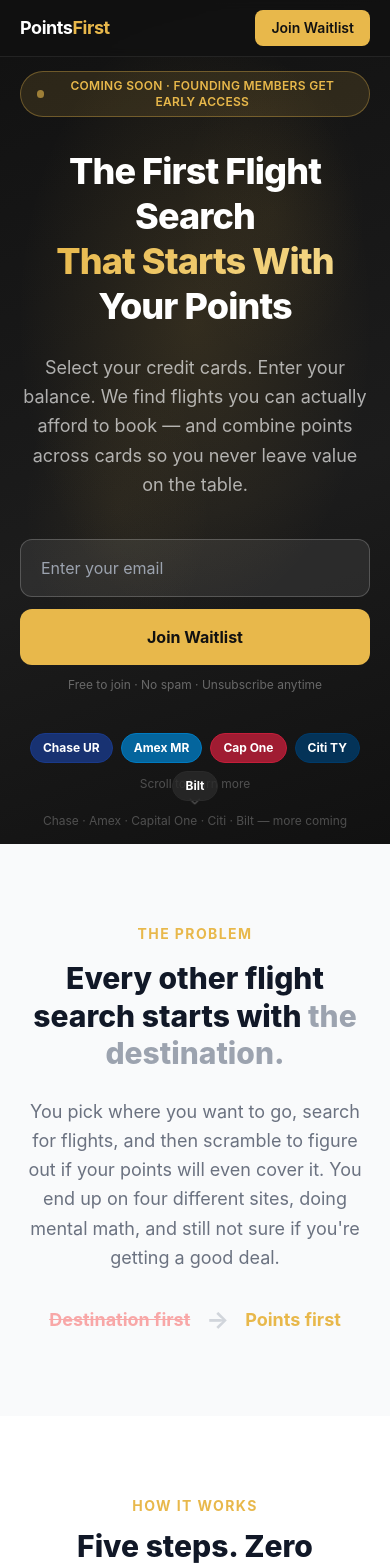
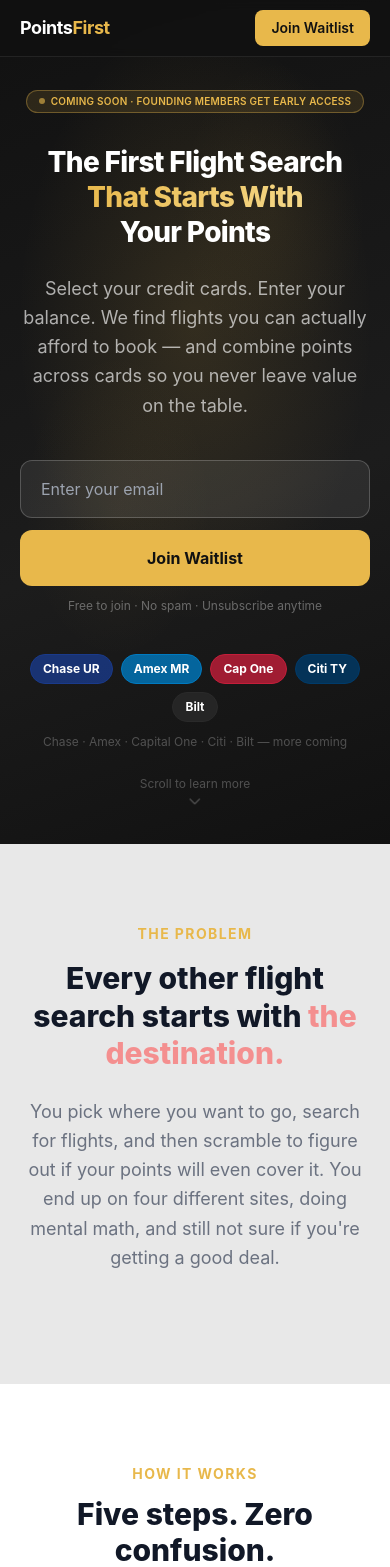
Before and after one commit to Usepointsfirst/Pointsfirst, a Next.js app in the folder pointsfirst-app/: page / in a window 390 px wide. Shown: the top 1567 px of the page. Built offline with nearby package versions, Linux system fonts and the light colour scheme.

Commit message:
Update page.js

```diff
--- a/pointsfirst-app/app/page.js
+++ b/pointsfirst-app/app/page.js
@@ -185,15 +185,15 @@ export default function Home() {
 
         <div className="relative z-10 max-w-3xl mx-auto">
           {/* Badge */}
-          <div className="inline-flex items-center gap-2 rounded-full px-4 py-1.5 mb-8" style={{ background: 'rgba(232,184,75,0.12)', border: `1px solid rgba(232,184,75,0.35)` }}>
-            <span className="w-2 h-2 rounded-full animate-pulse" style={{ background: GOLD }} />
-            <span className="text-xs font-semibold tracking-wide uppercase" style={{ color: GOLD }}>
+          <div className="inline-flex items-center gap-1.5 rounded-full px-3 py-1 mb-8" style={{ background: 'rgba(232,184,75,0.12)', border: `1px solid rgba(232,184,75,0.35)` }}>
+            <span className="w-1.5 h-1.5 rounded-full flex-shrink-0 animate-pulse" style={{ background: GOLD }} />
+            <span className="text-[10px] sm:text-xs font-semibold tracking-wide uppercase leading-tight" style={{ color: GOLD }}>
               Coming Soon · Founding Members Get Early Access
             </span>
           </div>
 
           {/* Headline */}
-          <h1 className="text-4xl sm:text-5xl md:text-6xl font-extrabold text-white leading-tight tracking-tight mb-6">
+          <h1 className="text-[28px] sm:text-5xl md:text-6xl font-extrabold text-white leading-tight tracking-tight mb-6">
             The First Flight Search
             <br />
             <span style={{ background: `linear-gradient(135deg, ${GOLD} 0%, ${GOLD_LT} 100%)`, WebkitBackgroundClip: 'text', WebkitTextFillColor: 'transparent', backgroundClip: 'text' }}>That Starts With</span>
@@ -222,7 +222,7 @@ export default function Home() {
               </span>
             ))}
           </div>
-          <p className="text-xs mt-3" style={{ color: 'rgba(255,255,255,0.25)' }}>Chase · Amex · Capital One · Citi · Bilt — more coming</p>
+          <p className="text-xs mt-3 mb-16 sm:mb-0" style={{ color: 'rgba(255,255,255,0.25)' }}>Chase · Amex · Capital One · Citi · Bilt — more coming</p>
         </div>
 
         <div className="absolute bottom-8 left-1/2 -translate-x-1/2 flex flex-col items-center gap-1" style={{ color: 'rgba(255,255,255,0.25)' }}>
@@ -234,23 +234,18 @@ export default function Home() {
       </section>
 
       {/* ── THE PROBLEM ── */}
-      <section className="py-20 px-5 bg-gray-50">
+      <section className="py-20 px-5" style={{ background: '#E8E8E8' }}>
         <div className="max-w-3xl mx-auto text-center">
           <p className="text-sm font-bold uppercase tracking-widest mb-4" style={{ color: GOLD }}>The Problem</p>
           <h2 className="text-3xl sm:text-4xl font-extrabold text-gray-900 leading-tight mb-6">
             Every other flight search starts with
-            <span className="text-gray-400"> the destination.</span>
+            <span style={{ color: 'rgba(248,113,113,0.75)' }}> the destination.</span>
           </h2>
           <p className="text-gray-500 text-lg leading-relaxed mb-8">
             You pick where you want to go, search for flights, and then scramble to figure out if your
             points will even cover it. You end up on four different sites, doing mental math,
             and still not sure if you're getting a good deal.
           </p>
-          <div className="flex items-center justify-center gap-4 text-lg font-bold">
-            <span className="text-red-400 line-through opacity-60">Destination first</span>
-            <span className="text-gray-300 text-2xl">→</span>
-            <span style={{ color: GOLD }}>Points first</span>
-          </div>
         </div>
       </section>
 
@@ -267,7 +262,7 @@ export default function Home() {
                 {i < STEPS.length - 1 && (
                   <div className="hidden lg:block absolute top-8 h-px z-0" style={{ background: `rgba(232,184,75,0.25)`, width: 'calc(100% - 20px)', left: '60%' }} />
                 )}
-                <div className="relative z-10 bg-gray-50 rounded-2xl p-5 flex flex-col gap-3 h-full border border-gray-100">
+                <div className="relative z-10 bg-gray-100 rounded-2xl p-5 flex flex-col gap-3 h-full border border-gray-200">
                   <div className="w-9 h-9 rounded-full flex items-center justify-center text-xs font-bold tracking-wider" style={{ background: 'rgba(232,184,75,0.12)', border: `1px solid rgba(232,184,75,0.4)`, color: GOLD }}>
                     {step.n}
                   </div>
@@ -334,7 +329,7 @@ export default function Home() {
       </section>
 
       {/* ── DIFFERENTIATORS ── */}
-      <section className="py-20 px-5 bg-white">
+      <section className="py-20 px-5" style={{ background: '#E8E8E8' }}>
         <div className="max-w-5xl mx-auto">
           <div className="text-center mb-14">
             <p className="text-sm font-bold uppercase tracking-widest mb-3" style={{ color: GOLD }}>Why PointsFirst</p>
@@ -342,7 +337,7 @@ export default function Home() {
           </div>
           <div className="grid grid-cols-1 sm:grid-cols-2 gap-6">
             {DIFFERENTIATORS.map((d) => (
-              <div key={d.title} className="rounded-2xl border border-gray-100 bg-gray-50 p-6 flex gap-4">
+              <div key={d.title} className="rounded-2xl border border-gray-300 bg-white p-6 flex gap-4">
                 <div className="flex-shrink-0 w-10 h-10 rounded-xl flex items-center justify-center" style={{ background: 'rgba(232,184,75,0.1)', color: GOLD }}>
                   {ICONS[d.icon]}
                 </div>
@@ -357,7 +352,7 @@ export default function Home() {
       </section>
 
       {/* ── SUPPORTED CARDS ── */}
-      <section className="py-16 px-5 bg-gray-50">
+      <section className="py-16 px-5 bg-white">
         <div className="max-w-4xl mx-auto text-center">
           <p className="text-sm font-bold uppercase tracking-widest mb-8" style={{ color: GOLD }}>Supported Programs at Launch</p>
           <div className="flex flex-wrap justify-center gap-4">
```
